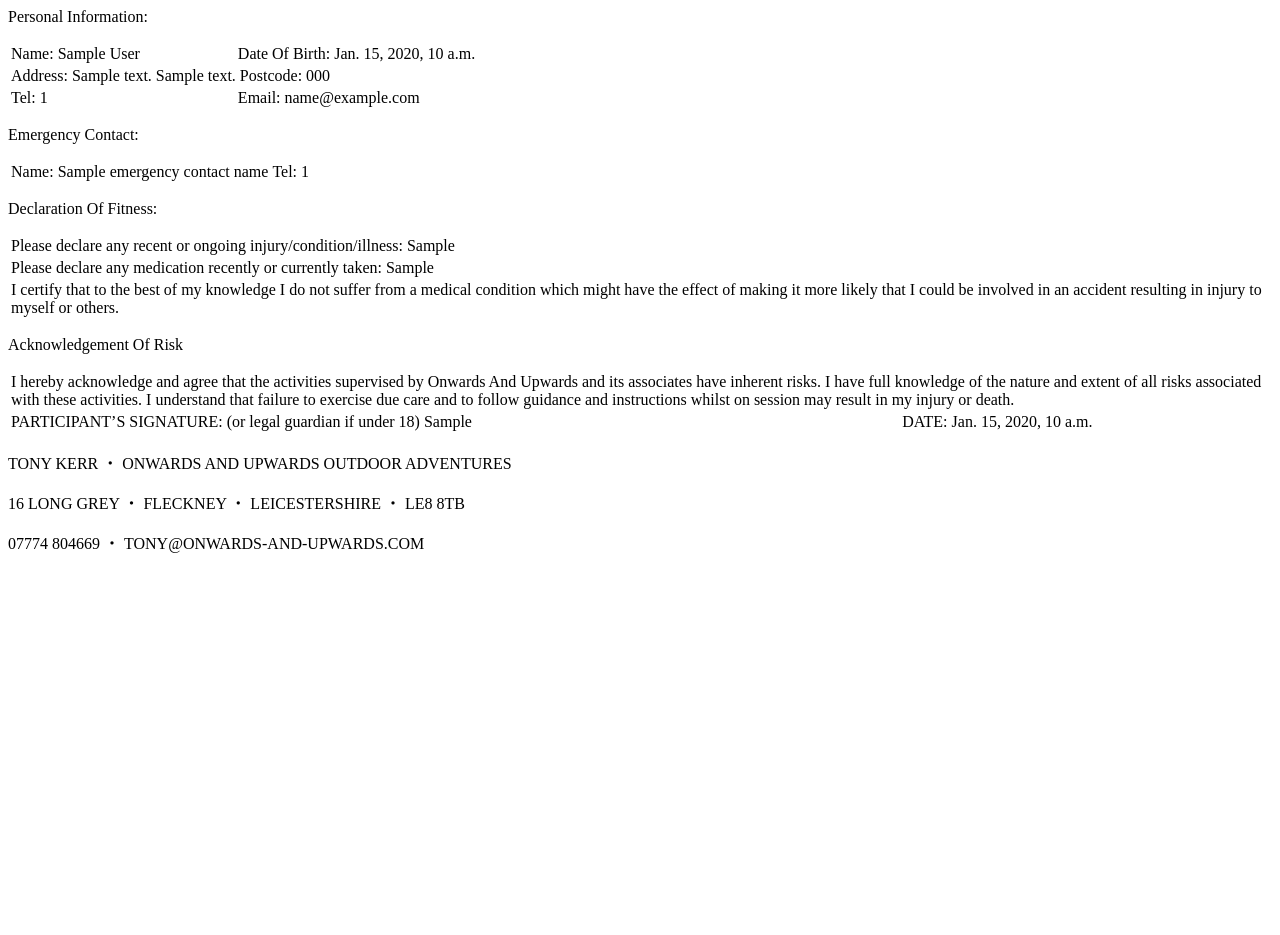
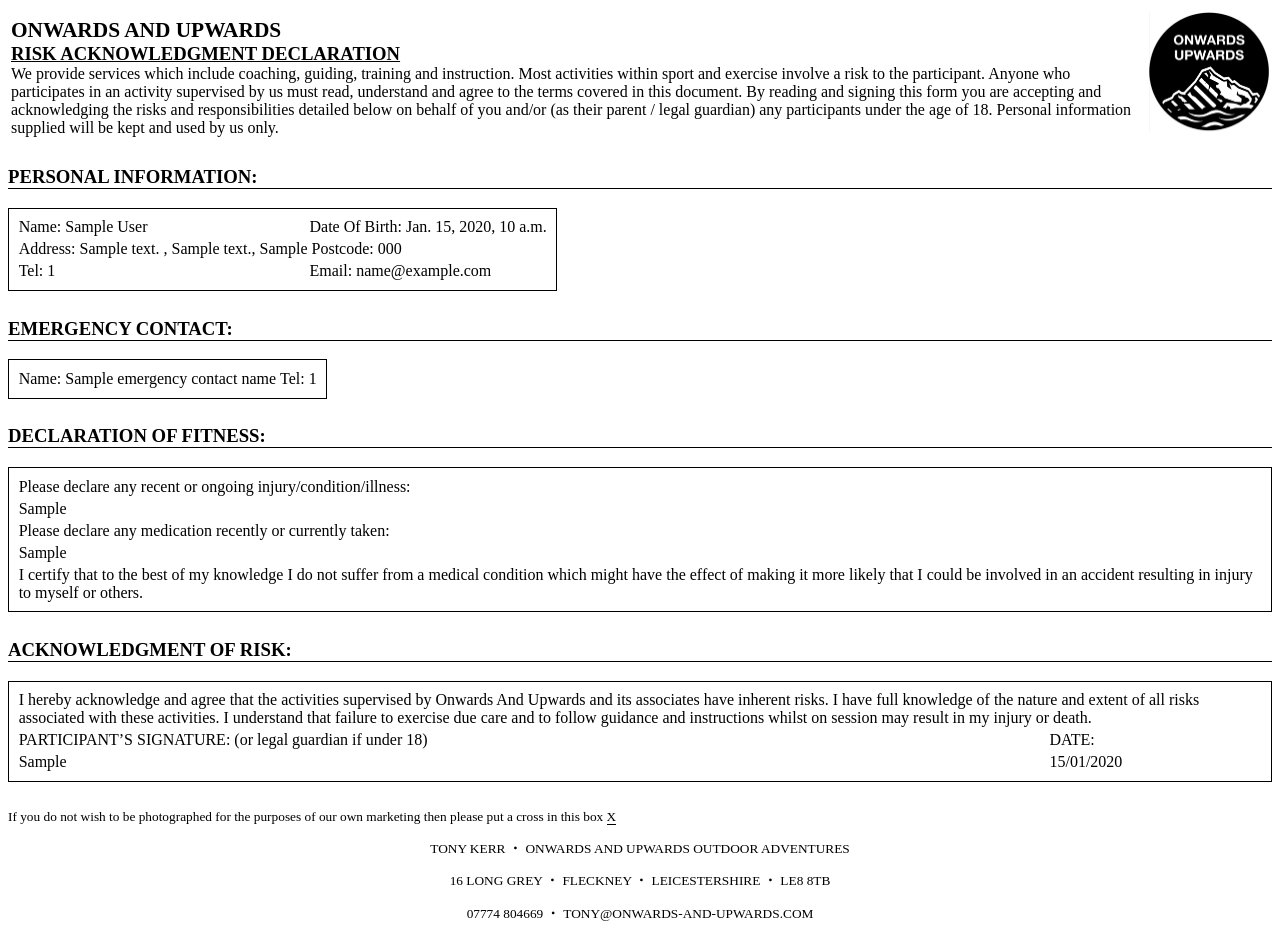
Before and after one commit to Lindsaykerr1994/Onwards-And-Upwards-Backend, a Django app: template riskforms/templates/riskforms/pdf_template/risk_acknowledgement.html in a window 1280 px wide. Before the commit the page ends 553 px from the top, so only its background shows below. Run offline with Django 3.2, Linux system fonts and the light colour scheme; the template is opened without the code that fills it: most values are stand-ins (such as "Sample title", 1, 10 or a date in 2020); data that the repository does not hold is empty.

Commit message:
Finished styling of PDFS

```diff
--- a/riskforms/templates/riskforms/pdf_template/risk_acknowledgement.html
+++ b/riskforms/templates/riskforms/pdf_template/risk_acknowledgement.html
@@ -2,30 +2,67 @@
     <style>
         @page {
             size: a4 portrait;
-            @frame risk_frame{
-                -pdf-frame-content: personal_frame;
-                left: 50pt; width: 512pt; top: 60pt; height: 480pt;
-            }
-            @frame footer_frame{
-                -pdf-frame-content: footer_content;
-                left: 50pt; width: 512pt; top: 772pt; height: 20pt;
-            }
+            margin: 15pt;
+        }
+        @frame header_frame{
+            -pdf-frame-content: header_frame;
+            border-bottom: 1pt solid black;
+            top: 0pt; height: 100pt; padding-top: 0pt;
+            margin-left: 25pt; margin-right: 25pt;
+        }
+        @frame body_frame{
+            -pdf-frame-content: body_frame;
+            top: 100pt; padding: 25pt;
+        }
+        @frame footer_frame{
+            -pdf-frame-content: footer_frame;
+            left: 50pt; width: 512pt; bottom: 0pt; height: 100pt;
+        }
+        table {
+            border-style: solid; border-width: 1pt; border-color: black;
+            padding: 5pt;
+        }
+        table p {
+            font-size: 8pt;
+            margin: 0pt;
+        }
+        h3 {
+            border-bottom-style:solid; border-bottom-width:1pt;border-bottom-color:black;
+        }
+        p {
+            font-size: 10pt;
         }
     </style>
     <meta charset="utf-8">
-    <title>Risk Acknowledgment Form {{first_name}} {{last_name}}</title>
+    <title>Risk Acknowledgment Form - {{first_name}} {{last_name}}</title>
 </head>
 <body>
-    <div id="risk_frame">
+    <div id="header_frame">
+        <table style="border:0pt;padding:0pt;">
+            <tr>
+                <td colspan="3">
+                <h1 style="font-size:16pt;margin-bottom:0pt;">ONWARDS AND UPWARDS</h1>
+                <h2 style="font-size:14pt;margin:0pt;text-decoration:underline;">RISK ACKNOWLEDGMENT DECLARATION</h2>
+                We provide services which include coaching, guiding, training and instruction. Most activities within sport and
+                exercise involve a risk to the participant. Anyone who participates in an activity supervised by us must read,
+                understand and agree to the terms covered in this document. By reading and signing this form you are accepting
+                and acknowledging the risks and responsibilities detailed below on behalf of you and/or (as their parent / legal
+                guardian) any participants under the age of 18. Personal information supplied will be kept and used by us only.
+                </td>
+                <td colspan="1" align="center"><img src="media/oaulogo.png" style="height: 100pt;width:90pt;" /></td>
+            </tr>
+        </table>
+    </div>
+    <div id="body_frame">
         <div id="personal_frame">
-            <p>Personal Information:</p>
-            <table>
+            <h3 align="left">PERSONAL INFORMATION:</h3>
+            <table style="margin-bottom:20pt;">
                 <tr>
                     <td colspan="2">Name: {{ first_name }} {{ last_name }}</td>
                     <td colspan="2">Date Of Birth: {{ date_of_birth }}</td>
                 </tr>
                 <tr>
-                    <td colspan="3">Address: {{ address_line1 }} {{ address_line2 }}</td>
+                    <td colspan="3">Address: {{ address_line1 }} {% if address_line2 %}, {{ address_line2 }}{% endif %}, {{ town_or_city }}</td>
                     <td colspan="1">Postcode: {{ postcode }}</td>
                 </tr>
                 <tr>
@@ -35,45 +72,57 @@
             </table>
         </div>
         <div id="emergency_frame">
-            <p>Emergency Contact:</p>
-            <table>
+            <h3>EMERGENCY CONTACT:</h3>
+            <table style="margin-bottom:20pt;">
                 <tr>
                     <td colspan="2">Name: {{ emergency_contact_name }}</td>
                     <td colspan="2">Tel: {{ emergency_contact_number }}</td>
                 </tr>
             </table>
-            <p>Declaration Of Fitness:</p>
-            <table>
-                <tr>
-                    <td colspan="4">Please declare any recent or ongoing injury/condition/illness: {{ dec_illness }}</td>
+            <h3>DECLARATION OF FITNESS:</h3>
+            <table style="margin-bottom:20pt;">
+                <tr style="border-bottom:0pt;">
+                    <td colspan="4">Please declare any recent or ongoing injury/condition/illness:</td>
                 </tr>
-                <tr>
-                    <td colspan="4">Please declare any medication recently or currently taken: {{ dec_medication }}</td>
+                <tr style="border-top:0pt;">
+                    <td colspan="4">{{ dec_illness }}</td>
+                </tr>
+                <tr style="border-bottom:0pt;">
+                    <td colspan="4">Please declare any medication recently or currently taken:</td>
+                </tr>
+                <tr style="border-top:0pt;">
+                    <td colspan="4">{{ dec_medication }}</td>
                 </tr>
                 <tr>
                     <td colspan="3">I certify that to the best of my knowledge I do not suffer from a medical condition which might have the effect of making it more likely that I could be involved in an accident resulting in injury to myself or others.</td>
+                    <td colspan="1" align="center" style="font-size:16pt;padding-top:6pt;">{% if dec_abs_cond %}✔{% endif %}</td>
                 </tr>
             </table>
         </div>
         <div>
-            <p>Acknowledgement Of Risk</p>
-            <table>
+            <h3>ACKNOWLEDGMENT OF RISK:</h3>
+            <table style="margin-bottom:20pt;">
                 <tr>
                     <td colspan="4">
                         I hereby acknowledge and agree that the activities supervised by Onwards And Upwards and its associates have inherent risks. I have full knowledge of the nature and extent of all risks associated with these activities. I understand that failure to exercise due care and to follow guidance and instructions whilst on session may result in my injury or death.
                     </td>
                 </tr>
-                <tr>
-                    <td colspan="2">PARTICIPANT’S SIGNATURE: (or legal guardian if under 18) {{ signed_by }}</td>
-                    <td colspan="2">DATE: {{ date_signed }}</td>
+                <tr style="border-bottom: 0pt;">
+                    <td colspan="2">PARTICIPANT’S SIGNATURE: (or legal guardian if under 18)</td>
+                    <td colspan="2">DATE: </td>
+                </tr>
+                <tr style="border-top:0pt;">
+                    <td colspan="2" style="margin:0pt;">{{ signed_by }}</td>
+                    <td colspan="2" style="margin:0pt;">{{ date_signed|date:"d/m/Y" }}</td>
                 </tr>
             </table>
+            <p>If you do not wish to be photographed for the purposes of our own marketing then please put a cross in this box <span style="border-bottom:1pt solid black;">{% if not media_acceptance %}X{% endif %}</span></p>
         </div>
-        <div id="footer_frame">
-            <p>TONY KERR ・ ONWARDS AND UPWARDS OUTDOOR ADVENTURES</p>
-            <p>16 LONG GREY ・ FLECKNEY ・ LEICESTERSHIRE ・ LE8 8TB</p>
-            <p>07774 804669 ・ TONY@ONWARDS-AND-UPWARDS.COM</p>
-        </div>
+    </div>
+    <div id="footer_frame">
+        <p align="center" style="margin:0pt;">TONY KERR ・ ONWARDS AND UPWARDS OUTDOOR ADVENTURES</p>
+        <p align="center">16 LONG GREY ・ FLECKNEY ・ LEICESTERSHIRE ・ LE8 8TB</p>
+        <p align="center">07774 804669 ・ TONY@ONWARDS-AND-UPWARDS.COM</p>
     </div>
 </body>
 </html>
```
Also changed, not shown: riskforms/templates/riskforms/pdf_template/risk_acknowledgement_copy.html (added, +79 -0 lines).
